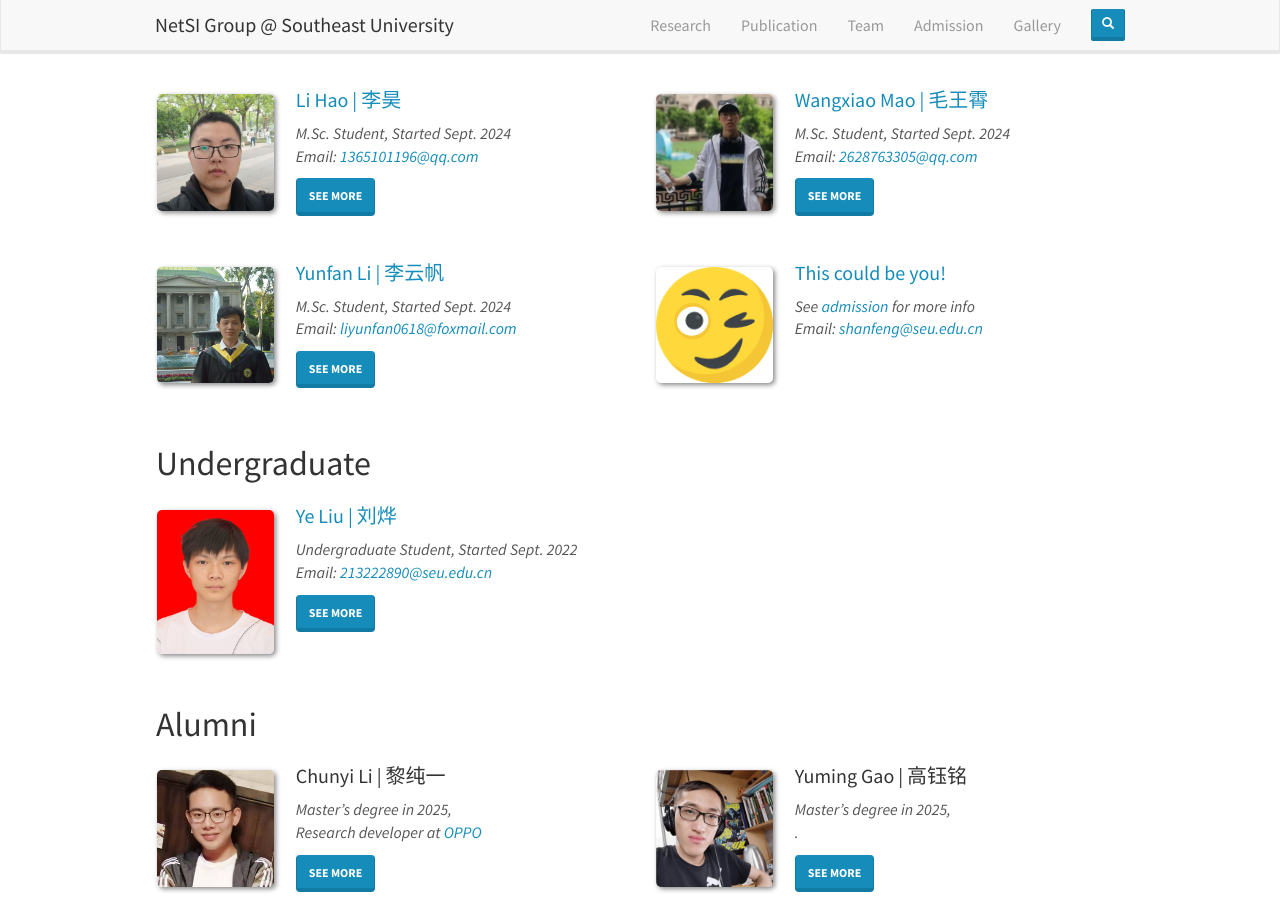
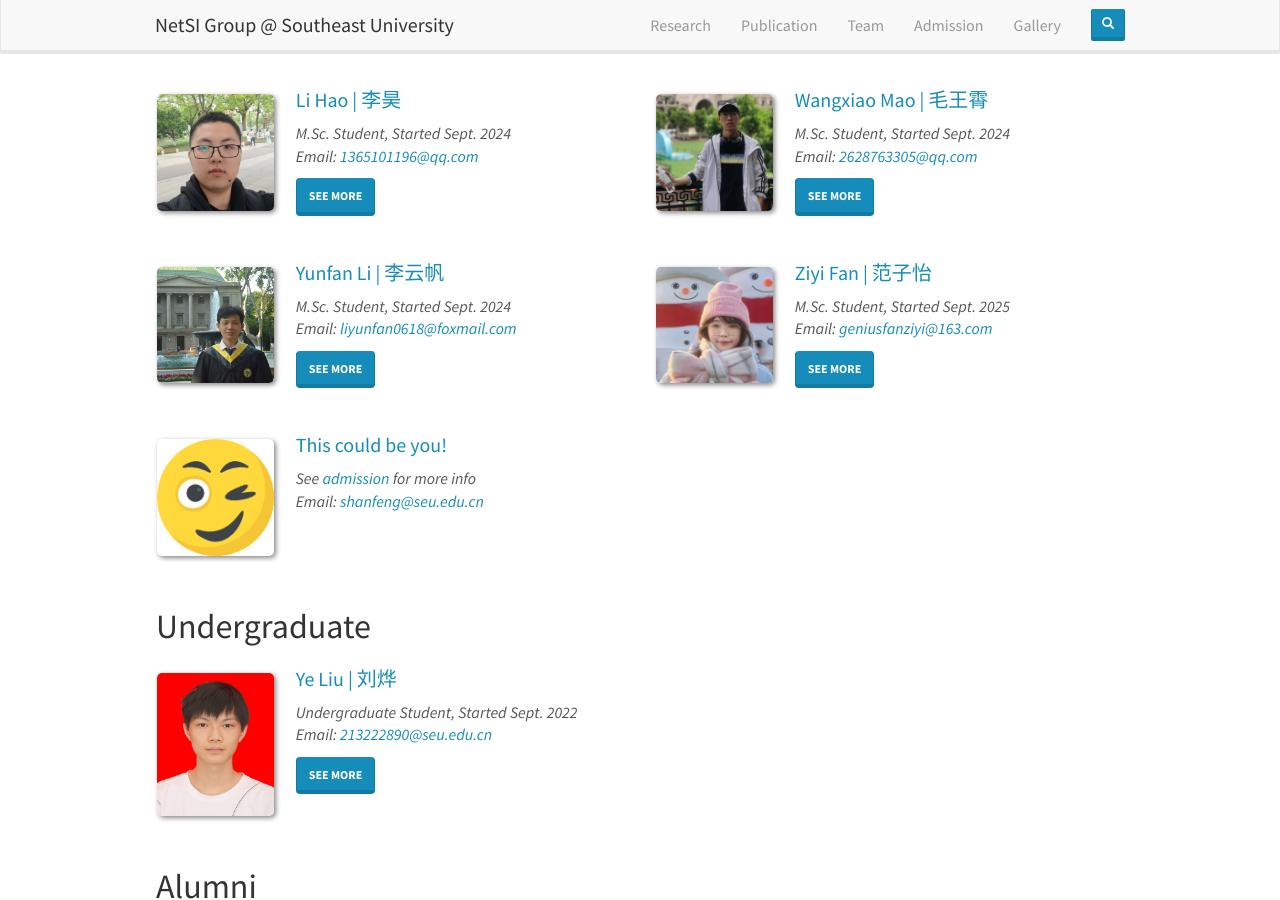
Before and after one commit to SEU-NetSI/seu-netsi.github.io, a Jekyll site: the page built from _pages/team.md, in a window 1280 px wide and 900 px high, scrolled down 1584 px. Built offline with Jekyll 4.4.1, drawn with Linux system fonts in a browser that asks for light colours; nearby versions of some CDN libraries.

Commit message:
<commit-message>

```diff
--- a/_data/master_members.yml
+++ b/_data/master_members.yml
@@ -211,6 +211,22 @@
   correspondence:
     - "<b>Github:</b> <a href='https://github.com/AndrewLi19' target='_blank'>https://github.com/AndrewLi19</a>"
 
+- name: Ziyi Fan
+  chinese: 范子怡
+  id: fanziyi
+  photo: fanziyi.jpg
+  info: M.Sc. Student, Started Sept. 2025
+  email: geniusfanziyi@163.com
+  link: https://github.com/bunnykeke
+  education:
+    - "<b>2025.09 ~ Now:</b> M.Sc, <a href='https://cse.seu.edu.cn/main.htm' target='_blank'>College of Software Engineering</a>, <a href='https://www.seu.edu.cn/' target='_blank'>Southeast University</a>, China"
+    - "<b>2021.09 ~ 2025.06:</b> B.Sc, <a href='https://cs.njupt.edu.cn/' target='_blank'>School of Computer Science</a>, <a href='https://www.njupt.edu.cn/' target='_blank'>Nanjing University of Posts and Telecommunications</a>, China"
+  interest:
+    - "<b>Internet of Things</b>"
+    - "<b>Algorithm Design</b>"
+  correspondence:
+    - "<b>Github:</b> <a href='https://github.com/bunnykeke' target='_blank'>https://github.com/bunnykeke</a>"
+
 - name: "This could be you!"
   chinese: placeholder
   id: placeholder
```
Also changed, not shown: images/teampic/fanziyi.jpg (added).
